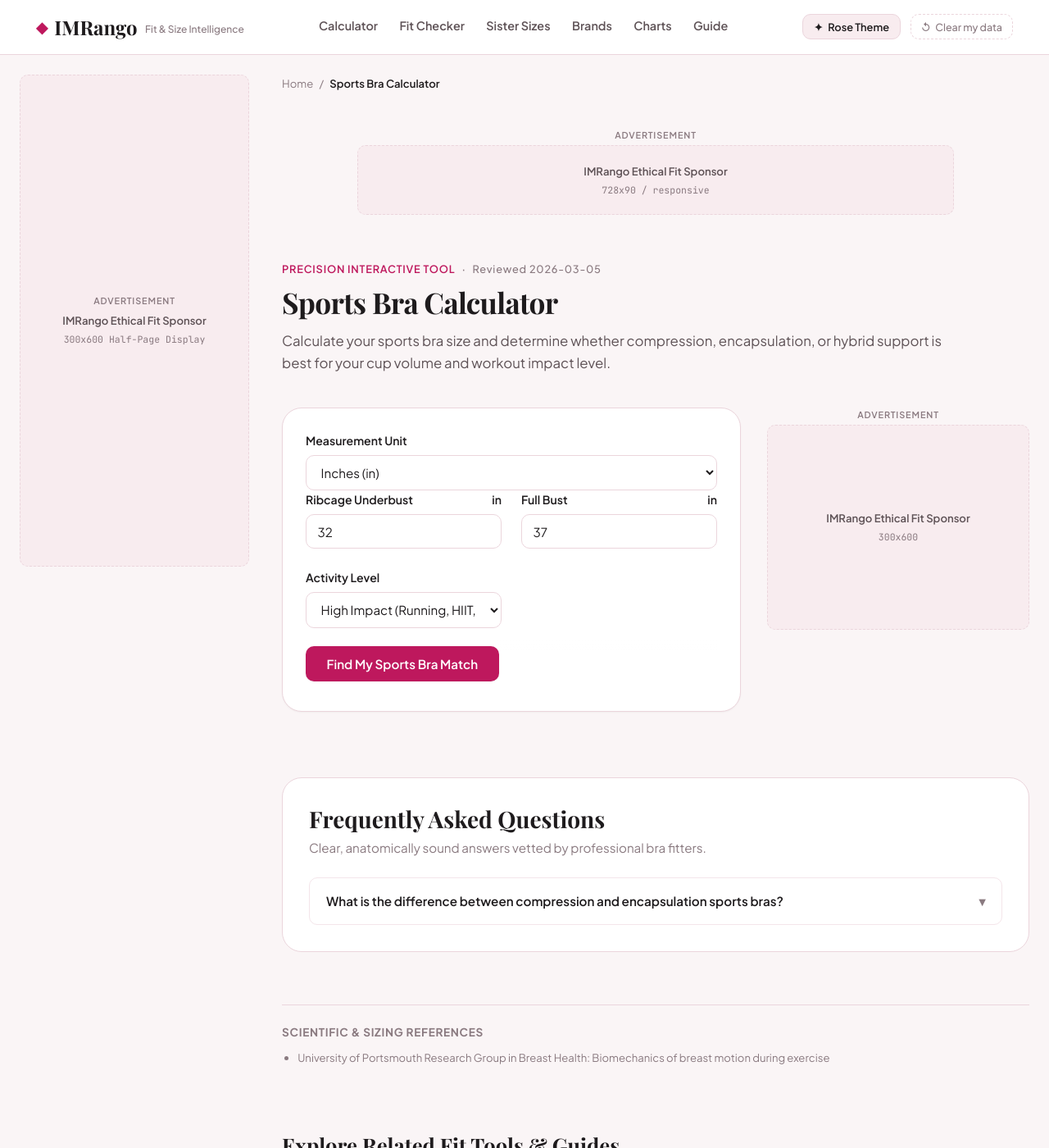
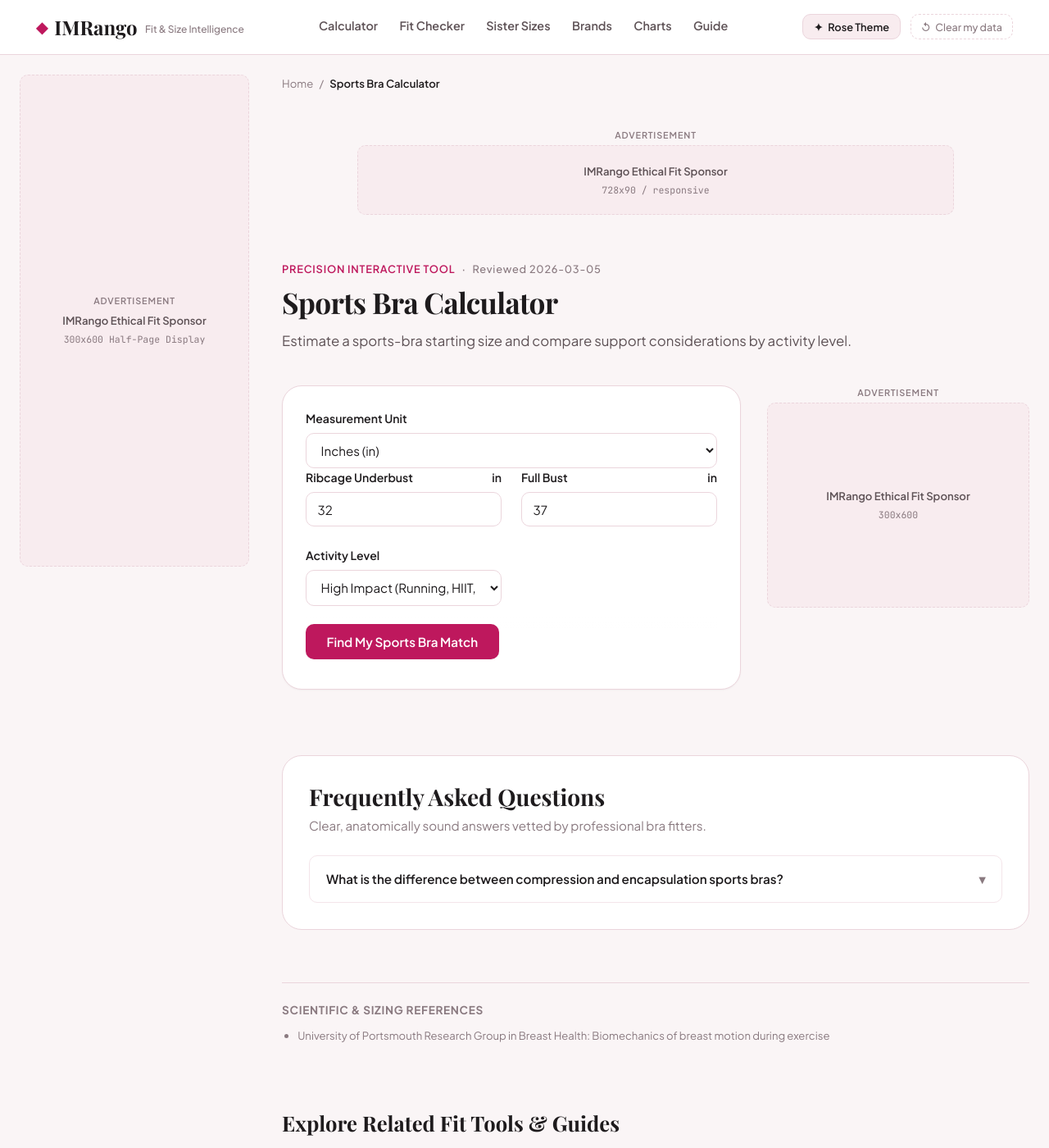
Before and after one commit to sharpedge74-cmyk/Bra-Size-Pro, a Jekyll site: the page built from sports-bra-calculator.html, in a window 1280 px wide and 1400 px high. Shown: the whole window at 82% size. Built offline with Jekyll 4.4.1, drawn with Linux system fonts in a browser that asks for light colours; some web fonts are replaced; some of the changed text lies outside the part shown.

```diff
--- a/sports-bra-calculator.html
+++ b/sports-bra-calculator.html
@@ -1,7 +1,7 @@
 ---
 layout: tool
 title: "Sports Bra Calculator"
-description: "Calculate your sports bra size and determine whether compression, encapsulation, or hybrid support is best for your cup volume and workout impact level."
+description: "Estimate a sports-bra starting size and compare support considerations by activity level."
 permalink: /sports-bra-calculator
 breadcrumb_label: "Sports Bra Calculator"
 intent: "Find sports bra sizes and encapsulation vs compression styles"
@@ -16,11 +16,11 @@ related_tool:
   url: "/bra-size-calculator"
 related_guide:
   title: "How to Measure for a Sports Bra"
-  desc: "Detailed guide on breast bounce reduction and strap stability."
+  desc: "Learn how measurement and garment design affect sports-bra fit."
   url: "/how-to-measure-sports-bra"
 faq:
   - q: "What is the difference between compression and encapsulation sports bras?"
-    a: "Compression bras press breasts against the chest wall as a single unit, best for smaller cup sizes (A-C) and low-impact workouts. Encapsulation bras surround and support each breast individually with molded cups or underwire, reducing up to 83% of movement across all directions, essential for D+ busts."
+    a: "Compression and encapsulation are different construction approaches, and many sports bras combine elements of both. Do not assign one construction to a cup-size group universally; compare the garment's support design with your activity and personal fit."
 ---
 
 <div class="calculator-card">
```
Also changed, not shown: other parts of sports-bra-calculator.html (+1 -1 lines).
